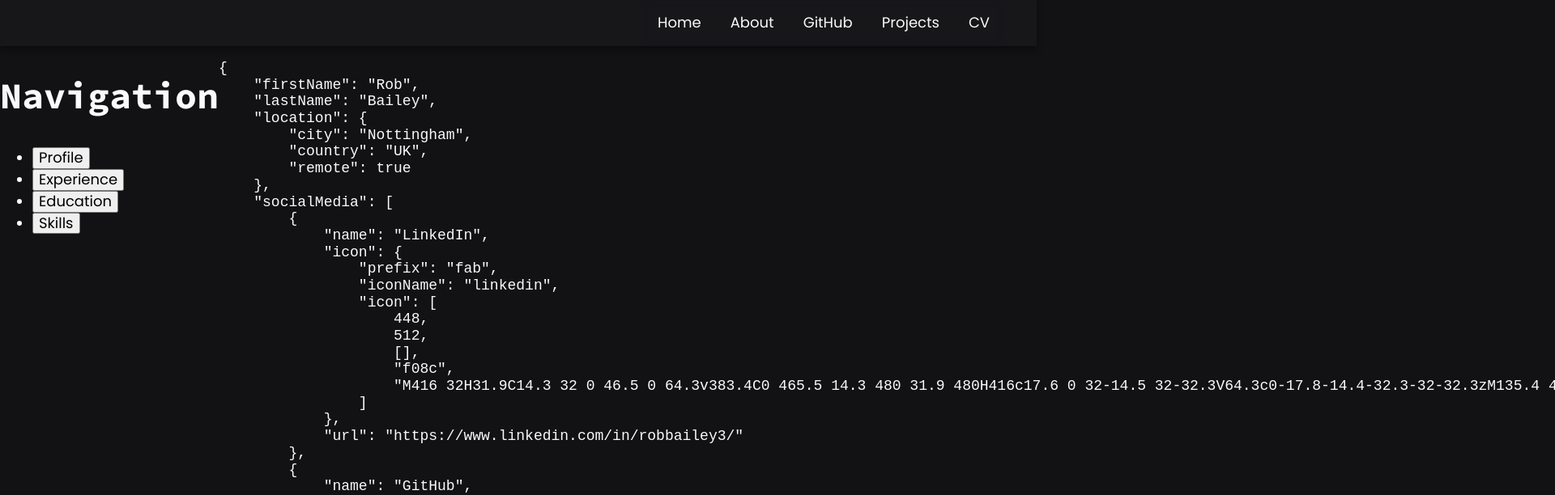
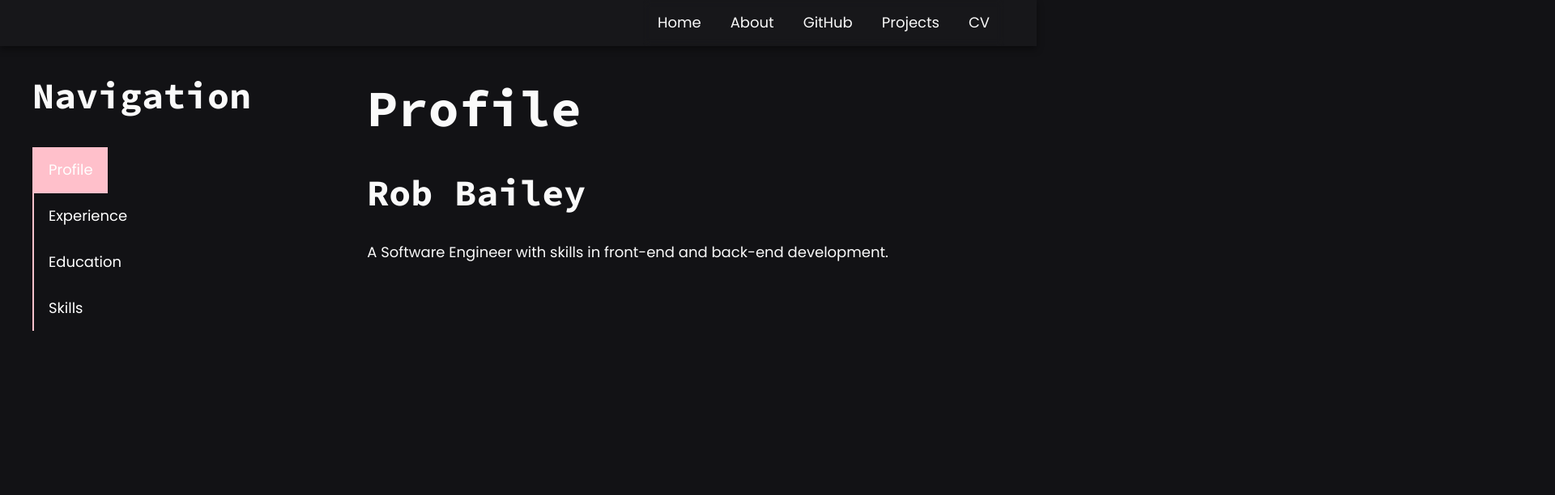
Before and after one commit to robbailey3/website-next, a Next.js app: page /cv in a window 1280 px wide. Shown: the top 612 px of the page at 81% size, 1920 px wide, since content can reach past the window. Built offline with nearby package versions, Linux system fonts and the light colour scheme.

Commit message:
Faffing with styles and adding GH actions

```diff
--- a/package.json
+++ b/package.json
@@ -22,6 +22,7 @@
     "@fortawesome/react-fontawesome": "^0.1.16",
     "axios": "^0.23.0",
     "clsx": "^1.1.1",
+    "framer-motion": "^4.1.17",
     "mongodb": "^4.1.3",
     "next": "11.1.2",
     "normalize.css": "^8.0.1",
--- a/src/components/cv/cv-navigation/cv-navigation.module.scss
+++ b/src/components/cv/cv-navigation/cv-navigation.module.scss
@@ -0,0 +1,18 @@
+.nav {
+  ul {
+    padding: 0;
+    margin: 0;
+    list-style: none;
+    border-left: 2px solid pink;
+  }
+}
+.btn {
+  border: none;
+  background: transparent;
+  color: #fff;
+  cursor: pointer;
+  padding: 1rem;
+  &__active {
+    background: pink;
+  }
+}
--- a/src/components/cv/cv-navigation/cv-navigation.tsx
+++ b/src/components/cv/cv-navigation/cv-navigation.tsx
@@ -1,5 +1,6 @@
-import { useState } from 'react';
-import { CVPanel } from 'src/data/cv-panel';
+import { CVPanel } from '@/data/cv-panel';
+import clsx from 'clsx';
+import styles from './cv-navigation.module.scss';
 
 type CVNavigationProps = {
   activePanel: string;
@@ -10,30 +11,52 @@ const CVNavigation = (props: CVNavigationProps) => {
   const { activePanel, handlePanelChange } = props;
 
   return (
-    <aside>
+    <aside className={styles.nav}>
       <h2>Navigation</h2>
+      <nav>
         <ul>
           <li>
-          <button onClick={() => handlePanelChange(CVPanel.PROFILE)}>
+            <button
+              onClick={() => handlePanelChange(CVPanel.PROFILE)}
+              className={clsx(styles.btn, {
+                [styles.btn__active]: activePanel === CVPanel.PROFILE,
+              })}
+            >
               Profile
             </button>
           </li>
           <li>
-          <button onClick={() => handlePanelChange(CVPanel.EXPERIENCE)}>
+            <button
+              onClick={() => handlePanelChange(CVPanel.EXPERIENCE)}
+              className={clsx(styles.btn, {
+                [styles.btn__active]: activePanel === CVPanel.EXPERIENCE,
+              })}
+            >
               Experience
             </button>
           </li>
           <li>
-          <button onClick={() => handlePanelChange(CVPanel.EDUCATION)}>
+            <button
+              onClick={() => handlePanelChange(CVPanel.EDUCATION)}
+              className={clsx(styles.btn, {
+                [styles.btn__active]: activePanel === CVPanel.EDUCATION,
+              })}
+            >
               Education
             </button>
           </li>
           <li>
-          <button onClick={() => handlePanelChange(CVPanel.SKILLS)}>
+            <button
+              onClick={() => handlePanelChange(CVPanel.SKILLS)}
+              className={clsx(styles.btn, {
+                [styles.btn__active]: activePanel === CVPanel.SKILLS,
+              })}
+            >
               Skills
             </button>
           </li>
         </ul>
+      </nav>
     </aside>
   );
 };
--- a/src/components/cv/cv-profile-panel/cv-profile-panel.tsx
+++ b/src/components/cv/cv-profile-panel/cv-profile-panel.tsx
@@ -3,7 +3,14 @@ import { CV } from '@/data/cv/cv';
 const CVProfilePanel = () => {
   const { profile } = CV;
 
-  return <pre>{JSON.stringify(profile, null, 4)}</pre>;
+  return (
+    <section>
+      <h2>
+        {profile.firstName} {profile.lastName}
+      </h2>
+      <p>{profile.profile}</p>
+    </section>
+  );
 };
 
 export default CVProfilePanel;
--- a/src/components/github/github-repositories/github-repositories.module.scss
+++ b/src/components/github/github-repositories/github-repositories.module.scss
@@ -1,7 +1,7 @@
 @import '@/styles/partials/colours';
 
 .repos {
-  background-color: lighten($background, 2%);
+  background-color: lighten($background, 1%);
   overflow: auto;
   h2 {
     text-align: center;
--- a/src/components/github/github-user-details/github-user-details.module.scss
+++ b/src/components/github/github-user-details/github-user-details.module.scss
@@ -2,7 +2,7 @@
 
 .user_details {
   text-align: center;
-	background-color: lighten($background, 10%);
+  background-color: lighten($background, 2%);
 }
 .user_bio {
   text-align: center;
--- a/src/pages/cv/index.tsx
+++ b/src/pages/cv/index.tsx
@@ -1,3 +1,4 @@
+import Container from '@/components/common/layout/container/container';
 import FlexContainer from '@/components/common/layout/flex-container/flex-container';
 import FlexItem from '@/components/common/layout/flex-item/flex-item';
 import CVContentPanel from '@/components/cv/cv-content-panel/cv-content-panel';
@@ -14,6 +15,7 @@ const CVPage = () => {
 
   return (
     <>
+      <Container>
         <FlexContainer>
           <FlexItem options={{ grow: 0, shrink: 0, basis: '25vw' }}>
             <CVNavigation
@@ -22,9 +24,14 @@ const CVPage = () => {
             />
           </FlexItem>
           <FlexItem options={{ grow: 1 }}>
+            <h1>
+              {activePanel.substring(0, 1).toUpperCase() +
+                activePanel.substring(1)}
+            </h1>
             <CVContentPanel activePanel={activePanel} />
           </FlexItem>
         </FlexContainer>
+      </Container>
     </>
   );
 };
```
Also changed, not shown: src/components/common/layout/card/card.module.scss (+5 -2 lines), 2 other files (tests, documents, lock files or other folders). Lines whose indentation alone changed are shown as unchanged.
